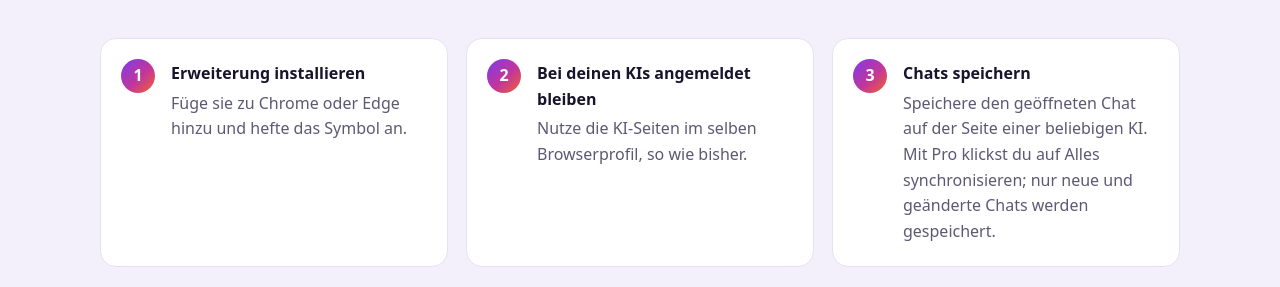
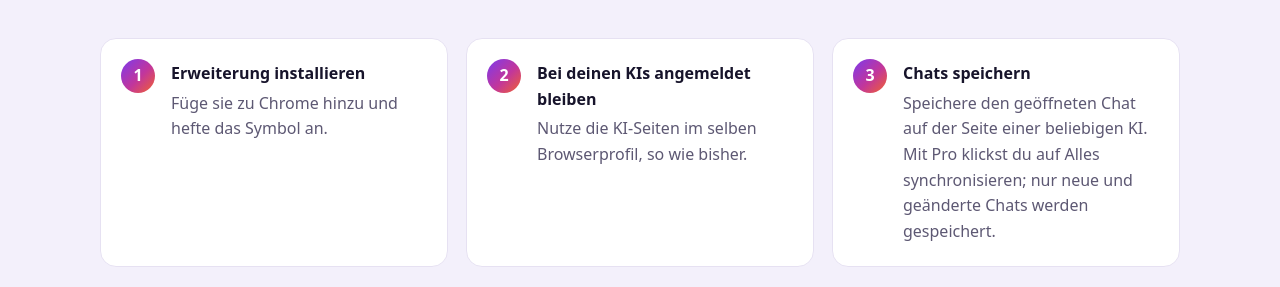
Before and after one commit to aichatsaver/aichatsaver.github.io, a Jekyll site: the page built from de/index.html, in a window 1280 px wide and 900 px high, scrolled down 8351 px. Shown: the part 168-455 px from the top of the window. Built offline with Jekyll 4.4.1, drawn with Linux system fonts in a browser that asks for light colours; some of the changed text lies outside the part shown.

Commit message:
Chrome only: remove Edge text (de)

```diff
--- a/_data/i18n/de.yml
+++ b/_data/i18n/de.yml
@@ -26,7 +26,6 @@
   get_from: Erhältlich bei
   soon: Demnächst
   chrome_soon_aria: 'Chrome Web Store: demnächst'
-  edge_soon_aria: 'Microsoft Edge Add-ons: demnächst'
   version: Version %version%
 meta:
   tagline: Speichere jeden KI-Chat in einem Ordner auf deinem eigenen Computer.
@@ -59,7 +58,7 @@
   h1_b: gespeichert auf deinem Computer
   h1_c: .
   lede: "%name% ist eine Browser-Erweiterung, die deine Chats aus 18 KI-Assistenten in einem Ordner auf deinem eigenen Computer speichert. Speichere den geöffneten Chat mit einem Klick; mit Pro synchronisiert ein Klick alle KIs. Nichts verlässt dein Gerät."
-  hero_note: Für Google Chrome und Microsoft Edge.
+  hero_note: Für Google Chrome.
   ais_h2: Funktioniert mit 18 KIs
   ais_p: Melde dich wie gewohnt in deinem Browser bei den KIs an, die du nutzt. %name% speichert die Chats jeder KI in einem eigenen Ordner.
   features_h2: Alles aus dem Chat, nicht nur der Text
@@ -92,7 +91,7 @@
   how_h2: So funktioniert’s
   steps:
   - t: Erweiterung installieren
-    d: Füge sie zu Chrome oder Edge hinzu und hefte das Symbol an.
+    d: Füge sie zu Chrome hinzu und hefte das Symbol an.
   - t: Bei deinen KIs angemeldet bleiben
     d: Nutze die KI-Seiten im selben Browserprofil, so wie bisher.
   - t: "Chats speichern"
```
